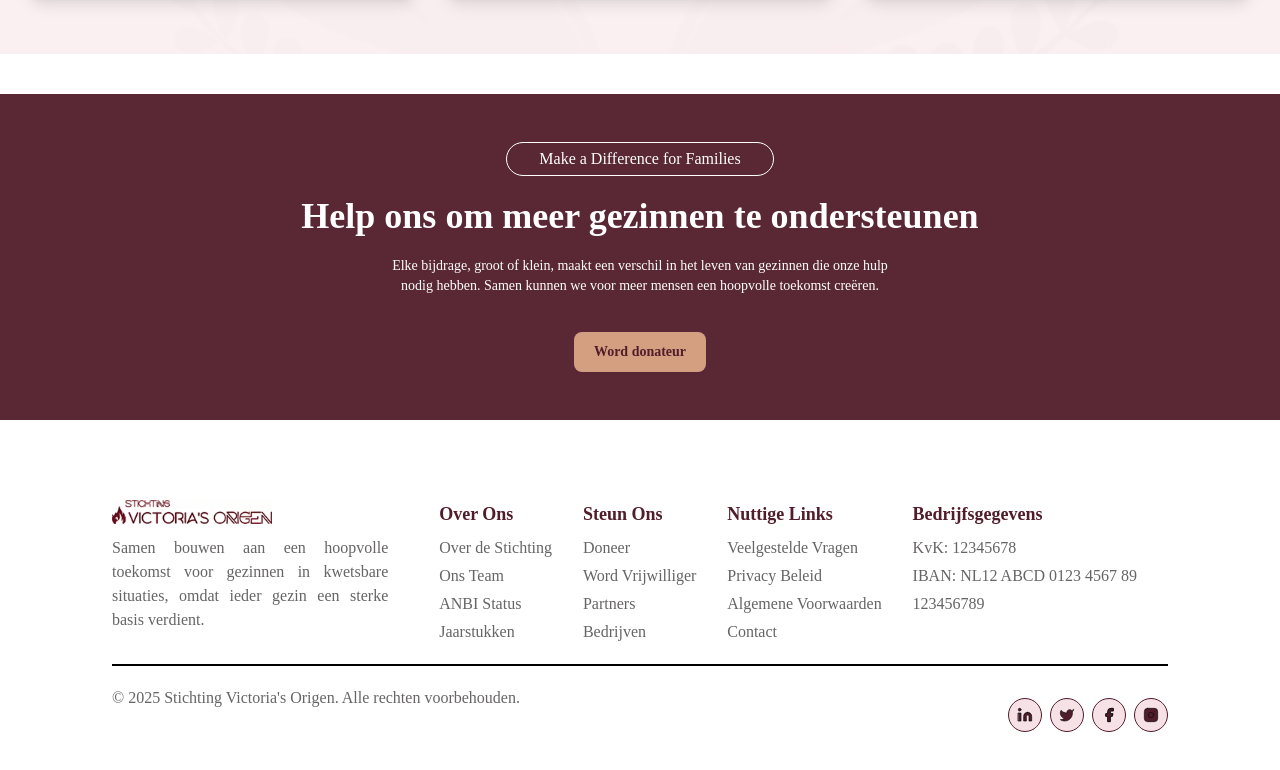
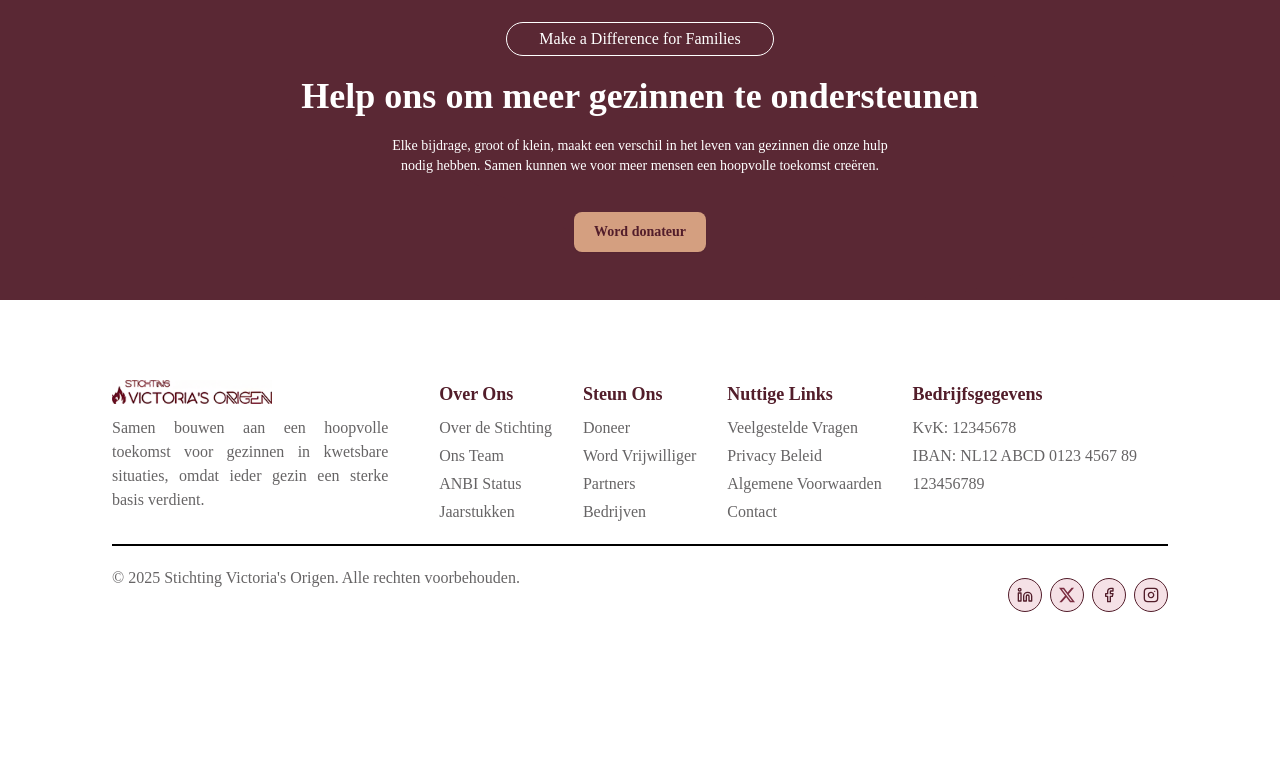
Before and after one commit to impaulintech-victoria/victoriasfundacion, a Next.js app: page / in a window 1280 px wide. Shown: the part 1839-2609 px from the top of the page. After the commit the page ends 2531 px from the top, so only its background shows below. Built offline with nearby package versions, Linux system fonts and the light colour scheme; no server answers; a web font is replaced by a local one.

Commit message:
refactor(x icon): changed twitter icon to x

```diff
--- a/src/app/page.tsx
+++ b/src/app/page.tsx
@@ -5,7 +5,7 @@ import MissionLandingContainer from '@/components/pages/home/mission/missionLand
 
 export default function Home() {
   return (
-    <div id='main-container' className='flex flex-col gap-10 w-full'>
+    <div id='main-container' className='flex flex-col w-full'>
       <HeroLandingContainer />
       <MissionLandingContainer />
       <AchievementsLandingContainer />
--- a/src/components/layout/Footer/index.tsx
+++ b/src/components/layout/Footer/index.tsx
@@ -1,4 +1,5 @@
-import { Facebook, Instagram, Linkedin, Twitter } from 'lucide-react'
+import { Facebook, Instagram, Linkedin } from 'lucide-react'
+import Image from 'next/image'
 import Link from 'next/link'
 import Logo from '../Navbar/logo'
 import FooterLinks, { FooterSection } from './footerLinks'
@@ -81,7 +82,16 @@ function FooterDesktop({
                       key={link.label}
                       className='text-muted text-xs lg:text-sm xl:text-base'
                     >
-                      <Link href={link.href}>{link.label}</Link>
+                      {section.title === 'Bedrijfsgegevens' ? (
+                        <p>{link.label}</p>
+                      ) : (
+                        <Link
+                          href={link.href}
+                          className="after:bottom-0 after:left-0 after:absolute relative after:bg-accent after:w-0 hover:after:w-full after:h-[1px] hover:text-accent after:content-[''] transition-all after:transition-all duration-200 after:duration-300"
+                        >
+                          {link.label}
+                        </Link>
+                      )}
                     </li>
                   ))}
                 </ul>
@@ -93,7 +103,7 @@ function FooterDesktop({
       <span className='bg-black w-full h-[2px]' />
       <section id='footer-bottom' className='flex flex-row justify-between'>
         <p className='text-muted text-xs sm:text-sm lg:text-base 2xl:text-lg'>
-          © 2025 Stichting Victoria's Origen. Alle rechten voorbehouden.
+          © 2025 Stichting Victoria's Origen. Alle rechten voorbehouden.
         </p>
         <FooterSocials />
       </section>
@@ -115,7 +125,7 @@ function FooterMobile({ footerSections }: { footerSections: FooterSection[] }) {
         <p className='hover:underline'>Sitemap</p>
       </section>
       <p className='mx-auto max-w-[200px] text-muted text-xs sm:text-sm text-center'>
-        © 2025 Stichting Victoria's Origen. Alle rechten voorbehouden.
+        © 2025 Stichting Victoria's Origen. Alle rechten voorbehouden.
       </p>
       <span className='self-center bg-black w-[250px] sm:w-[350px] h-[2px]' />
       <FooterSocials />
@@ -136,9 +146,17 @@ function FooterSocials() {
       className='flex justify-center items-center gap-2 mt-3'
     >
       <SocialIcon icon={Linkedin} />
-      <SocialIcon icon={Twitter} />
-      <SocialIcon icon={Facebook} strokeWidth={1.5} />
-      <SocialIcon icon={Instagram} strokeColor='[#F5E1E6]' />
+      <div className='bg-[#F5E1E6] p-2 border border-primary rounded-full'>
+        <Image
+          src='/assets/socials/twitter-x.svg'
+          alt='X'
+          width={16}
+          height={16}
+          className=''
+        />
+      </div>
+      <SocialIcon icon={Facebook} />
+      <SocialIcon icon={Instagram} />
     </section>
   )
 }
--- a/src/components/layout/Footer/socialIcon.tsx
+++ b/src/components/layout/Footer/socialIcon.tsx
@@ -2,21 +2,12 @@ import { LucideIcon } from 'lucide-react'
 
 interface SocialIconProps {
   icon: LucideIcon
-  strokeWidth?: number
-  strokeColor?: string
 }
 
-function SocialIcon({
-  icon: Icon,
-  strokeWidth = 1,
-  strokeColor = 'black',
-}: SocialIconProps) {
+function SocialIcon({ icon: Icon }: SocialIconProps) {
   return (
-    <div className='bg-[#F5E1E6] p-2 border border-primary rounded-full'>
-      <Icon
-        className={`fill-primary stroke-${strokeColor} size-4`}
-        strokeWidth={strokeWidth}
-      />
+    <div className='bg-[#F5E1E6] hover:bg-accent/60 hover:shadow-md p-2 border border-primary rounded-full transition-all duration-200 cursor-pointer'>
+      <Icon className={`fill-none stroke-primary stroke-2 size-4`} />
     </div>
   )
 }
```
Also changed, not shown: public/assets/socials/twitter-x.svg (added).
